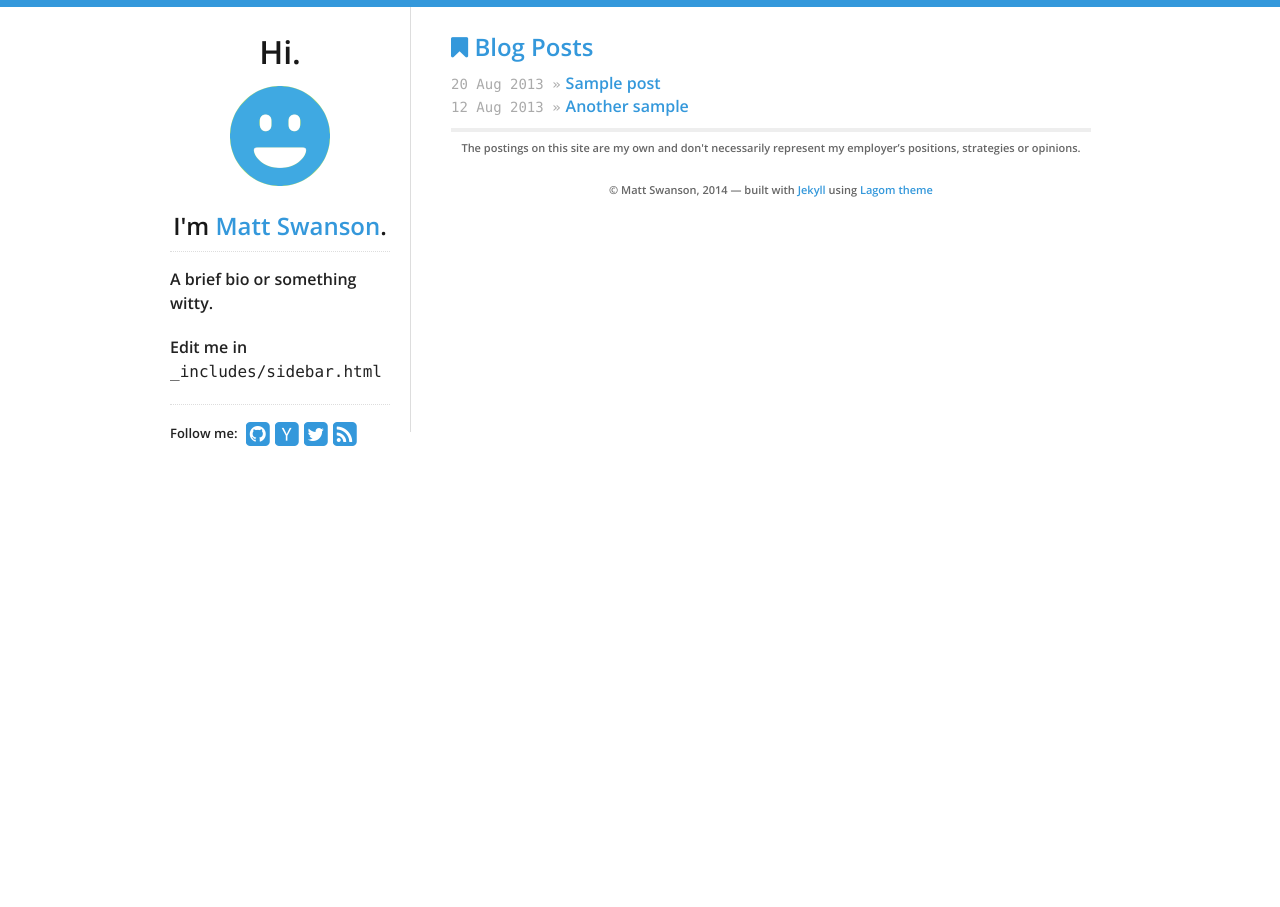
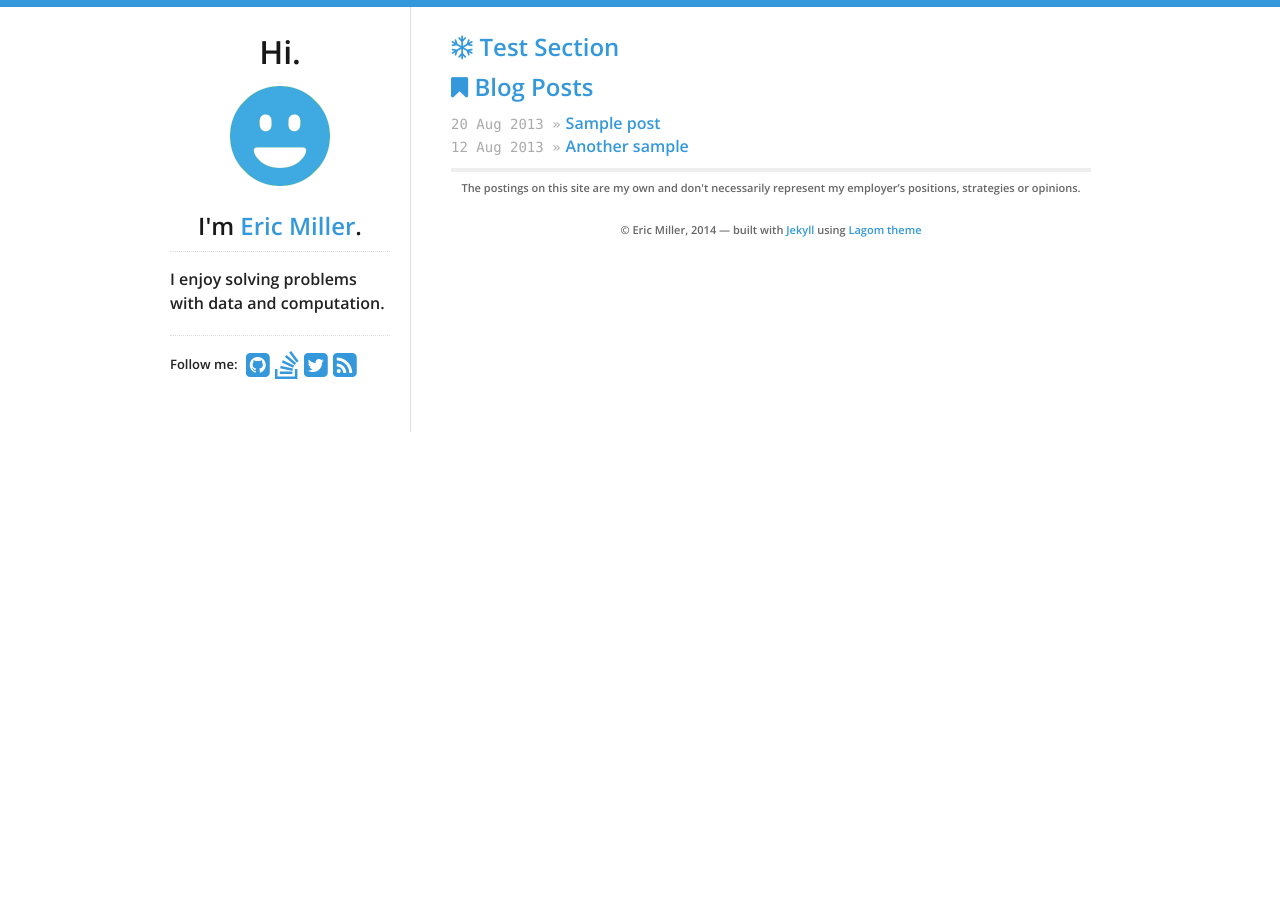
Before and after one commit to ericjmiller/ericjmiller.github.io, a Jekyll site: the page built from index.html, in a window 1280 px wide. Built offline with Jekyll 4.4.1, drawn with Linux system fonts in a browser that asks for light colours; nearby versions of some CDN libraries.

Commit message:
adding personal information

```diff
--- a/_data/theme.yml
+++ b/_data/theme.yml
@@ -5,12 +5,12 @@ highlight_color: '#3498db'
 
 # Profile links on the left sidebar, leave blank to ignore
 social:
-  github: swanson
+  github: ericjmiller
   #bitbucket: philipj
-  hacker_news: swanson
+  #hacker_news: swanson
   #stackexchange: 348619
-  #stackoverflow: 348619
-  twitter: _swanson
+  stackoverflow: 33883615
+  twitter: ericjmiller_
   #facebook: zuck
   #tumblr: animalygifs
   #linkedin: philipjagielski
@@ -19,8 +19,8 @@ social:
   #flickr: johndoe
 
 # "Hi, I'm _______"
-name: Matt Swanson
-email: test@example.com
+name: Eric Miller
+email: ercmilla@gmail.com
 tagline: "weak opinions, strongly held"
 
 # Google Analytics key, leave blank to ignore
--- a/_includes/sidebar.html
+++ b/_includes/sidebar.html
@@ -9,10 +9,7 @@
   </a>
   <h2>I'm <a href="/">{{ site.data.theme.name }}</a>.</h2>
   <div id="bio">
-    <p>A brief bio or something witty.</p>
-    <p>
-      Edit me in <code>_includes/sidebar.html</code>
-    </p>
+    <p>I enjoy solving problems with data and computation.</p>
   </div>
   <div id="social">
     {% include social.html %}
--- a/index.html
+++ b/index.html
@@ -4,6 +4,7 @@ title: Blog Posts
 ---
 
 <div id="home">
+  <h2><i class="fa fa-snowflake-o"></i> Test Section</h2>
   <h2><i class="fa fa-bookmark"></i> Blog Posts</h2>
   <ul id="blog-posts" class="posts">
     {% for post in site.posts %}
```
Also changed, not shown: favicon.png, 6 other files.
